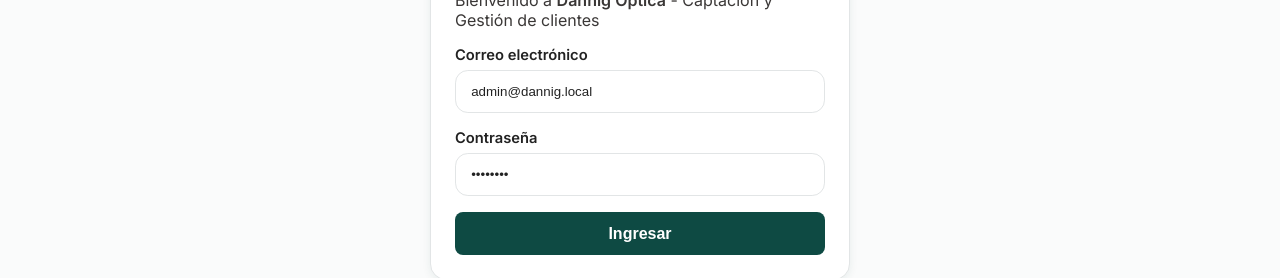
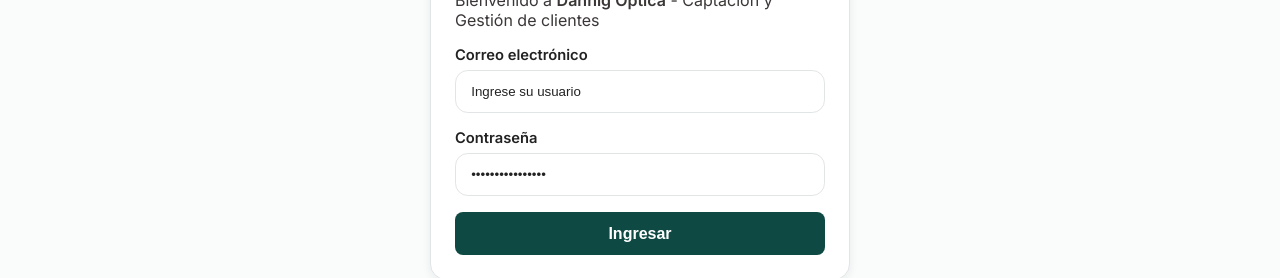
Before and after one commit to vchavezgaete/Dannig-Optica, a React (Vite) app in the folder frontend/: page /login in a window 1280 px wide. Shown: the part 335-613 px from the top of the page. Built offline with nearby package versions, Linux system fonts and the light colour scheme; no server answers.

Commit message:
Actualizacion Loguin

```diff
--- a/frontend/src/pages/Login.tsx
+++ b/frontend/src/pages/Login.tsx
@@ -25,8 +25,8 @@
   if (!auth) throw new Error("AuthContext no disponible");
   const { setToken, login } = auth as AuthContextType;
 
-  const [email, setEmail] = useState("admin@dannig.local");
-  const [password, setPass] = useState("admin123");
+  const [email, setEmail] = useState("Ingrese su usuario");
+  const [password, setPass] = useState("Ingrese su clave");
   const [loading, setLoading] = useState(false);
   const [err, setErr] = useState<string | null>(null);
 
```
